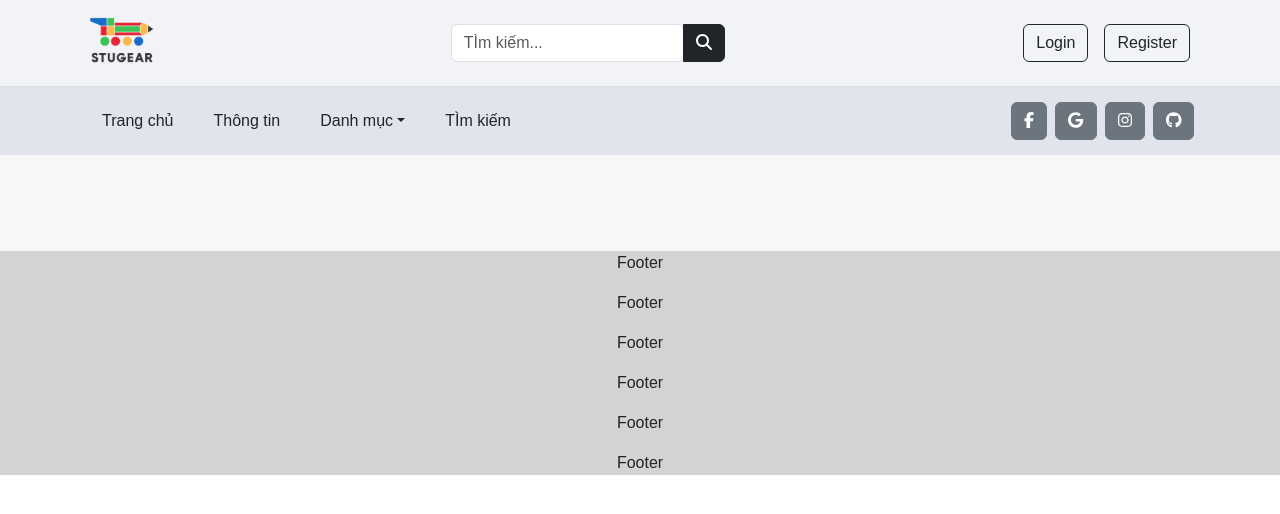
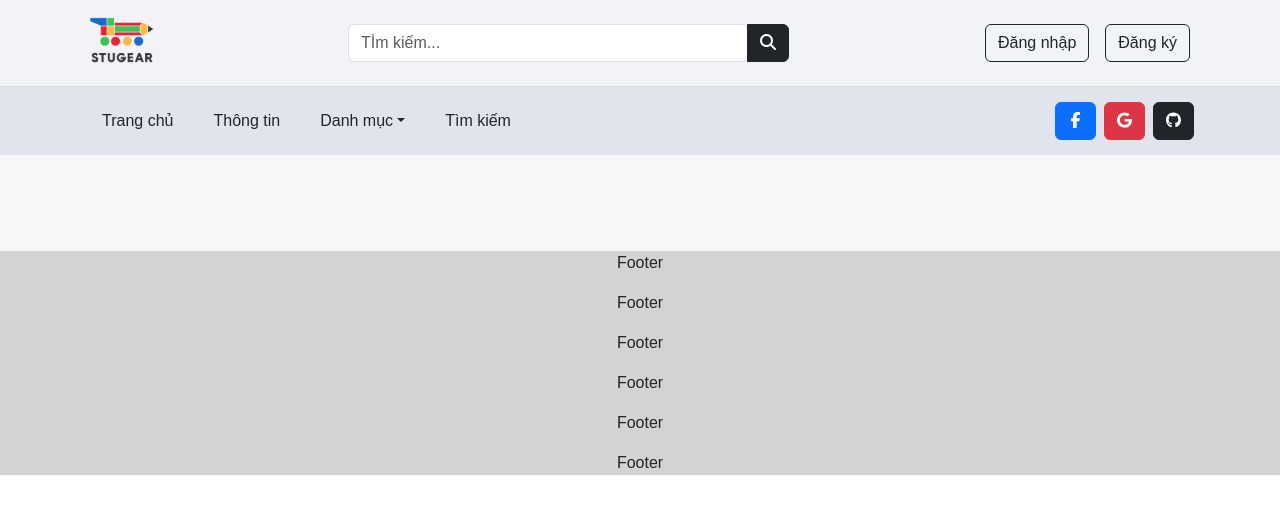
Before and after one commit to kiet2709/stugear_fe, a React (Create React App) app: page / in a window 1280 px wide. Shown: the top 514 px of the page. Built offline with nearby package versions, Linux system fonts and the light colour scheme.

Commit message:
Update GUI

```diff
--- /dev/null
+++ b/src/components/Divider/index.js
@@ -0,0 +1,9 @@
+const Divider = () => {
+    return (
+        <div className="divider d-flex align-items-center my-4">
+            <p className="text-center fw-bold mx-3 mb-0">Hoặc</p>
+        </div>
+    )
+}
+
+export default Divider
--- a/src/components/Header/index.js
+++ b/src/components/Header/index.js
@@ -10,8 +10,8 @@ const Header = () => {
 
                     <div className="m-auto my-2 text-center">
                         <div className="input-group">
-                            <div className="form-outline ">
-                                <input id="search-input" placeholder="TÌm kiếm..." type="search" className="form-control" />
+                            <div className="form-outline">
+                                <input style={{width:400}} id="search-input" placeholder="TÌm kiếm..." type="search" className="form-control" />
                             </div>
                             <button id="search-button" type="button" className="btn btn-dark">
                                 <FontAwesomeIcon icon={faSearch} />
@@ -22,8 +22,8 @@ const Header = () => {
                     <div className="buttons text-center">
 
 
-                        <Link to="/login" className="btn btn-outline-dark m-2"><i className="fa fa-sign-in-alt mr-1"></i> Login</Link>
-                        <Link to="/register" className="btn btn-outline-dark m-2"><i className="fa fa-user-plus mr-1"></i> Register</Link>
+                        <Link to="/login" className="btn btn-outline-dark m-2"><i className="fa fa-sign-in-alt mr-1"></i> Đăng nhập</Link>
+                        <Link to="/register" className="btn btn-outline-dark m-2"><i className="fa fa-user-plus mr-1"></i> Đăng ký</Link>
 
                     </div>
 
--- a/src/components/Navbar/index.js
+++ b/src/components/Navbar/index.js
@@ -1,9 +1,8 @@
 import { NavLink, Link } from "react-router-dom"
-import { faFacebookF, faGoogle, faInstagram, faGithub } from "@fortawesome/free-brands-svg-icons"
-import { faSearch } from "@fortawesome/free-solid-svg-icons"
-import { FontAwesomeIcon } from "@fortawesome/react-fontawesome"
+
 import Header from "../Header/index.js"
 import "./index.css"
+import SocialContact from "../SocialContact/index.js"
 const Navbar = () => {
 
     return (
@@ -34,25 +33,11 @@ const Navbar = () => {
                             </div>
 
 
-                            <Link className="nav-item btn btn-outline-dark m-2 border-0">TÌm kiếm</Link>
+                            <Link className="nav-item btn btn-outline-dark m-2 border-0">Tìm kiếm</Link>
                         </ul>
                     </div>
 
-                    <div className="">
-
-                        <button type="button" className="btn btn-secondary btn-floating mx-1">
-                            <FontAwesomeIcon icon={faFacebookF} />
-                        </button>
-                        <button type="button" className="btn btn-secondary btn-floating mx-1">
-                            <FontAwesomeIcon icon={faGoogle} />
-                        </button>
-                        <button type="button" className="btn btn-secondary btn-floating mx-1">
-                            <FontAwesomeIcon icon={faInstagram} />
-                        </button>
-                        <button type="button" className="btn btn-secondary btn-floating mx-1">
-                            <FontAwesomeIcon icon={faGithub} />
-                        </button>
-                    </div>
+                    <SocialContact/>
                 </div>
 
 
--- /dev/null
+++ b/src/components/OauthSection/index.js
@@ -0,0 +1,18 @@
+import { FontAwesomeIcon } from '@fortawesome/react-fontawesome'
+import { faFacebookF, faGoogle } from '@fortawesome/free-brands-svg-icons';
+import { faEnvelope, faLock } from "@fortawesome/free-solid-svg-icons";
+const OauthSection = ({text}) => {
+    return (
+        <div className="social mt-5  d-flex flex-row align-items-center  justify-content-lg-start">
+            <p className="lead fw-normal mb-0 me-3">{text} </p>
+            <button type="button"  className="btn btn-primary btn-floating mx-1">
+                <FontAwesomeIcon icon={faFacebookF} style={{width: 15}} />
+            </button>
+            <button type="button" className="btn btn-danger btn-floating mx-1">
+                <FontAwesomeIcon icon={faGoogle} style={{width: 15}} />
+            </button>
+        </div>
+    )
+}
+
+export default OauthSection
--- /dev/null
+++ b/src/components/SocialContact/index.js
@@ -0,0 +1,20 @@
+import { faFacebookF, faGoogle, faInstagram, faGithub } from "@fortawesome/free-brands-svg-icons"
+import { FontAwesomeIcon } from "@fortawesome/react-fontawesome"
+const SocialContact = () => {
+    return (
+        <div className="socail-contact">
+
+            <button type="button" className="btn btn-primary btn-floating mx-1">
+                <FontAwesomeIcon style={{width: 15}} icon={faFacebookF} />
+            </button>
+            <button type="button" className="btn btn-danger btn-floating mx-1">
+                <FontAwesomeIcon style={{width: 15}} icon={faGoogle} />
+            </button>
+            <button type="button" className="btn btn-dark btn-floating mx-1">
+                <FontAwesomeIcon style={{width: 15}} icon={faGithub} />
+            </button>
+        </div>
+    )
+}
+
+export default SocialContact
--- a/src/pages/Main/Login/index.js
+++ b/src/pages/Main/Login/index.js
@@ -4,6 +4,8 @@ import "./index.css"
 import { FontAwesomeIcon } from '@fortawesome/react-fontawesome'
 import { faFacebookF, faGoogle } from '@fortawesome/free-brands-svg-icons';
 import { faEnvelope, faLock } from "@fortawesome/free-solid-svg-icons";
+import OauthSection from "../../../components/OauthSection";
+import Divider from "../../../components/Divider";
 
 const Login = () => {
 
@@ -16,18 +18,8 @@ const Login = () => {
             <div className="row my-3 justify-content-center w-100">
                 <div className="col col-3 box-shadow px-5">
 
-                        <div className="social mt-5  d-flex flex-row align-items-center  justify-content-lg-start">
-                            <p className="lead fw-normal mb-0 me-3">Đăng nhập với: </p>
-                            <button type="button" className="btn btn-secondary btn-floating mx-1">
-                                <FontAwesomeIcon icon={faFacebookF}/>
-                            </button>
-                            <button type="button" className="btn btn-secondary btn-floating mx-1">
-                                <FontAwesomeIcon icon={faGoogle}/>
-                            </button>
-                        </div>
-                        <div className="divider d-flex align-items-center my-4">
-                            <p className="text-center fw-bold mx-3 mb-0">Hoặc</p>
-                        </div>
+                       <OauthSection text="Đăng nhập với: "/>
+                       <Divider/>
 
 
                     <form action="#"  >
@@ -48,7 +40,7 @@ const Login = () => {
                                     Nhớ mật khẩu
                                 </label>
                             </div>
-                            <a href="/find-account" style={{textDecoration: 'none'}} className="text-body">Quên mật khẩu?</a>
+                            <a href="/find-account" className="text-body">Quên mật khẩu?</a>
                         </div>
 
                         <div className="my-4">
--- a/src/pages/Main/Register/index.js
+++ b/src/pages/Main/Register/index.js
@@ -3,6 +3,8 @@ import "./index.css"
 import { FontAwesomeIcon } from '@fortawesome/react-fontawesome'
 import { faFacebookF, faGoogle } from '@fortawesome/free-brands-svg-icons';
 import { faUser, faEnvelope, faPhone, faLock } from "@fortawesome/free-solid-svg-icons";
+import OauthSection from "../../../components/OauthSection";
+import Divider from "../../../components/Divider";
 
 const Register = () => {
     return (
@@ -18,44 +20,28 @@ const Register = () => {
 
             </div>
             <div className="col col-4 box-shadow px-5">
-                 <div className="social mt-5  d-flex flex-row align-items-center  justify-content-lg-start">
-                            <p className="lead mb-0 me-3 fw-bold">Đăng ký với: </p>
-                            <button type="button" className="btn btn-secondary btn-floating mx-1">
-                                <FontAwesomeIcon icon={faFacebookF}/>
-                            </button>
-                            <button type="button" className="btn btn-secondary btn-floating mx-1">
-                                <FontAwesomeIcon icon={faGoogle}/>
-                            </button>
-                        </div>
-                        <div className="divider d-flex align-items-center my-4">
-                            <p className="text-center fw-bold mx-3 mb-0">Hoặc</p>
-                        </div>
+                <OauthSection text="Đăng ký với: "/>
+                <Divider/>
                 <form action="#">
                     <div className="row">
                         <div className="col my-3 input-group flex-nowrap">
                             <span className="input-group-text"> <FontAwesomeIcon icon={faUser} /></span>
-                            <input required type="text" className="form-control" id="floatingInput" placeholder="Nhập tên" />
+                            <input required type="text" className="form-control" placeholder="Nhập tên" />
                         </div>
                         <div className="col my-3 input-group flex-nowrap" >
                             <span className="input-group-text"> <FontAwesomeIcon icon={faUser} /></span>
-                            <input required type="password" className="form-control" id="floatingPassword" placeholder="Nhập họ" />
+                            <input required type="text" className="form-control" placeholder="Nhập họ" />
                         </div>
                     </div>
                     <div className="row">
                         <div className="col my-3 input-group flex-nowrap">
                             <span className="input-group-text"> <FontAwesomeIcon icon={faEnvelope} /></span>
-                            <input required type="email" className="form-control" id="floatingInput" placeholder="Nhập địa chỉ email" />
+                            <input required type="email" className="form-control" placeholder="Nhập địa chỉ email" />
                         </div>
 
 
                     </div>
-                    <div className="row">
-                        <div className="col my-3 input-group flex-nowrap">
-                            <span className="input-group-text"> <FontAwesomeIcon icon={faPhone} /></span>
-                            <input required type="email" className="form-control" id="floatingInput" placeholder="Nhập số điện thoại" />
-                        </div>
 
-                    </div>
                     <div className="row">
                         <div className="col my-3 input-group flex-nowrap">
                             <span className="input-group-text"> <FontAwesomeIcon icon={faLock} /></span>
@@ -67,10 +53,10 @@ const Register = () => {
                         </div>
                     </div>
                     <div className="my-4">
-                            <button className="btn btn-dark text-white w-100 ">Đăng ký</button>
-                            <p class="small fw-bold mt-2 pt-1 mb-0">Đã có tài khoản?
+                        <button className="btn btn-dark text-white w-100 ">Đăng ký</button>
+                        <p class="small fw-bold mt-2 pt-1 mb-0">Đã có tài khoản?
                             <a href="/login" className="link-danger"> Đăng nhập</a></p>
-                        </div>
+                    </div>
                 </form>
 
             </div>
```
Also changed, not shown: src/components/Divider/index.css (added), src/components/OauthSection/index.css (added).
